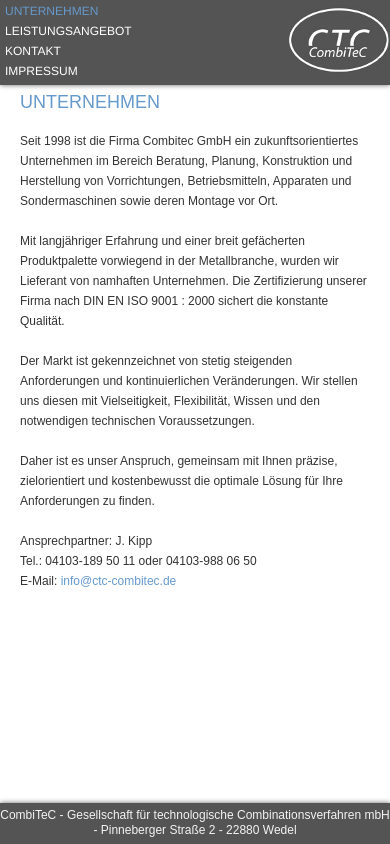
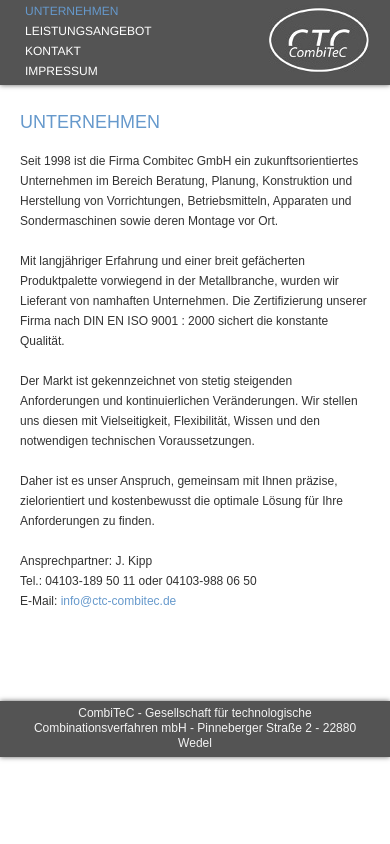
Before and after one commit to JumpLink/ctc-combitec-website, a plain HTML site: page index.html in a window 390 px wide. Drawn offline with Linux system fonts and the light colour scheme.

Commit message:
nav-stack not fixed, now

```diff
--- a/css/combitec.css
+++ b/css/combitec.css
@@ -20,7 +20,17 @@
 		display: none;
 	}
 	body {
-		padding-top: 95px;
+		padding: 0;
+	}
+	#header {
+		position: relative !important;
+	}
+	#footer {
+		position: relative !important;
+	}
+	.container {
+		padding-left: 20px;
+		padding-right: 20px;
 	}
 }
 
```
